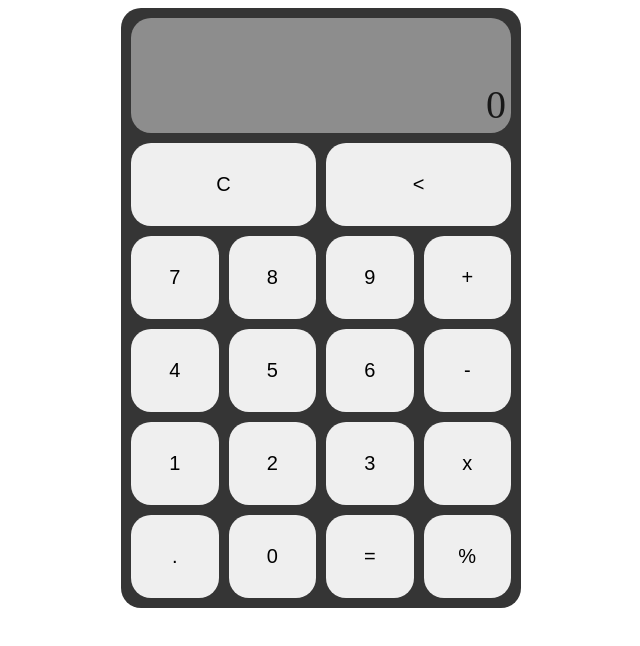
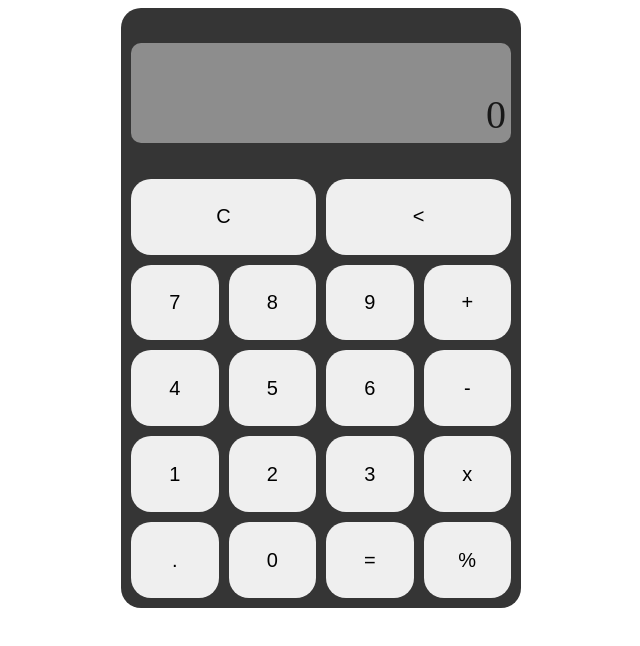
Before and after one commit to okayblue/calculator, a plain HTML site: page index.html in a window 1280 px wide. Shown: the whole page, without its empty margins (319-959 px from the left). Drawn offline with Linux system fonts and the light colour scheme.

Commit message:
Fix issue with calculator display size changing

```diff
--- a/style.css
+++ b/style.css
@@ -13,7 +13,6 @@
     height: 600px;
     display: flex;
     flex-flow: row wrap;
-    justify-content: space-around;
 }
 
 .calcItems {
@@ -30,16 +29,13 @@
 }
 
 #display {
+    height: 100px;
+    align-self: center;
     overflow: auto;
     flex: 1 1 100%;
-}
-
-.screen {
     overflow: auto;
     background-color: rgb(141, 141, 141);
     color:rgb(24, 24, 24);
-    height: 100%;
-    max-height: 150px;
     border-radius: 10px;
     padding: 5px;
     display: flex;
```
